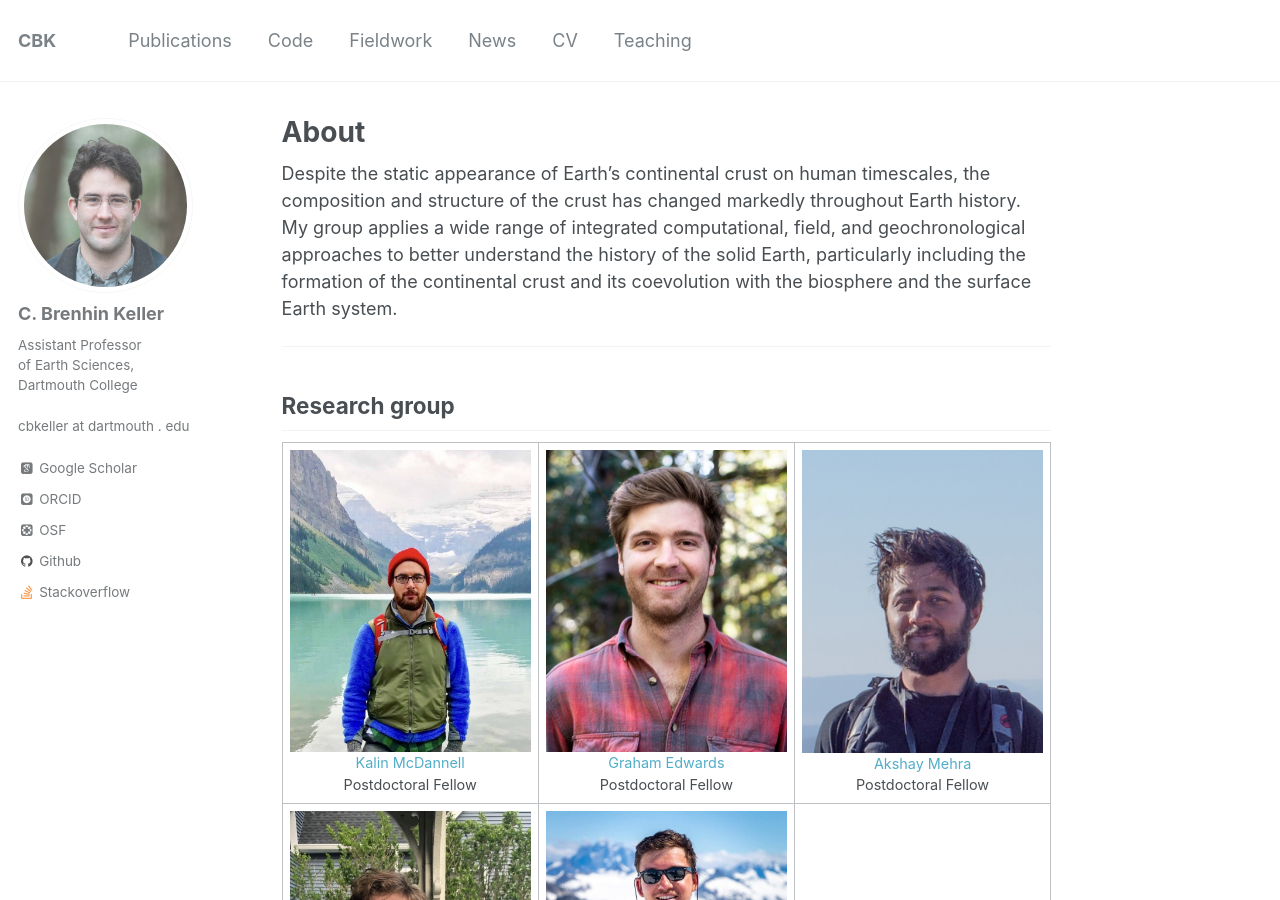
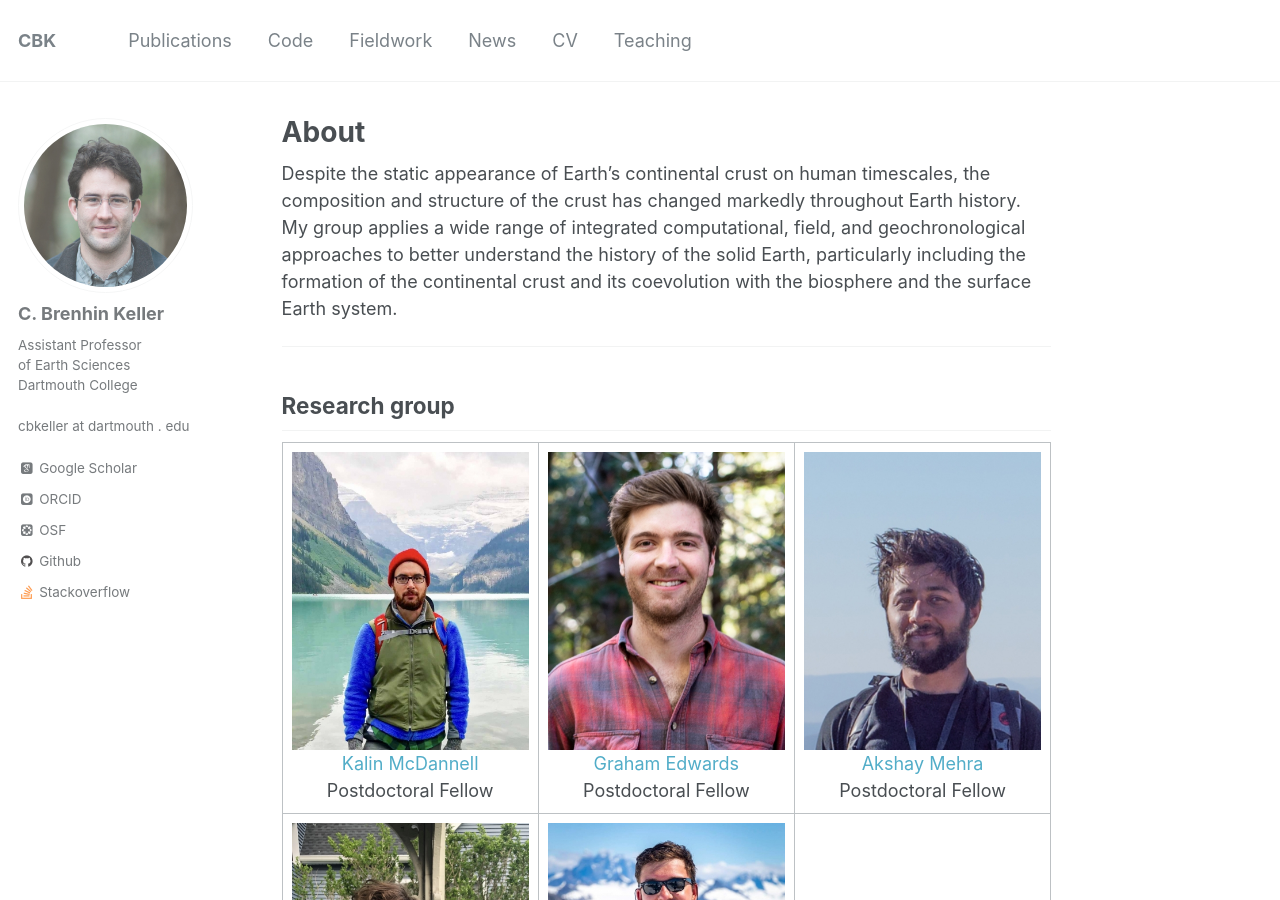
Before and after one commit to brenhinkeller/brenhinkeller.github.io, a Jekyll site: the page built from _pages/about.md, in a window 1280 px wide and 900 px high. Built offline with Jekyll 4.4.1, drawn with Linux system fonts in a browser that asks for light colours; some web fonts are replaced.

Commit message:
formatting tweak

```diff
--- a/_config.yml
+++ b/_config.yml
@@ -80,7 +80,7 @@ analytics:
 author:
   name             : "C. Brenhin Keller"
   avatar           : "profiles/cbk.jpg"
-  bio              : "Assistant Professor<br>of Earth Sciences,<br>Dartmouth College<br><br>cbkeller at dartmouth . edu"
+  bio              : "Assistant Professor<br>of Earth Sciences<br>Dartmouth College<br><br>cbkeller at dartmouth . edu"
   location         :
   employer         :
   googlescholar    : "https://scholar.google.com/citations?user=NZVGPiwAAAAJ"
--- a/_pages/about.md
+++ b/_pages/about.md
@@ -16,7 +16,7 @@ Despite the static appearance of Earth’s continental crust on human timescales
 | ------------------------- | ------------------------- | ------------------------- |
 |<img width="256" src="images/profiles/kalin_mcdannell.jpg"><br>[Kalin McDannell](https://www.kmcdannell.com/)<br>Postdoctoral Fellow|<img width="256" src="images/profiles/graham_edwards.jpg"><br>[Graham Edwards](https://grahamedwards.github.io/)<br>Postdoctoral Fellow|<img width="256" src="images/profiles/akshay_mehra.jpg"><br>[Akshay Mehra](https://www.akshaymehra.com/)<br>Postdoctoral Fellow|
 |<img width="256" src="images/profiles/gailin_l_pease.jpg"><br>[Gailin Pease](https://earthsciences.dartmouth.edu/people/gailin-l-pease)<br>Graduate Student|<img width="256" src="images/profiles/alex_cox.jpg"><br>[Alexander Cox](https://earthsciences.dartmouth.edu/people/alexander-cox)<br>Graduate Student|<img width="256" src="images/profiles/blank.jpg">|
-{: style="font-size: 80%; text-align: center;"}
+{: style="font-size: 100%; text-align: center;"}
 
 ## Alumni
 
```
